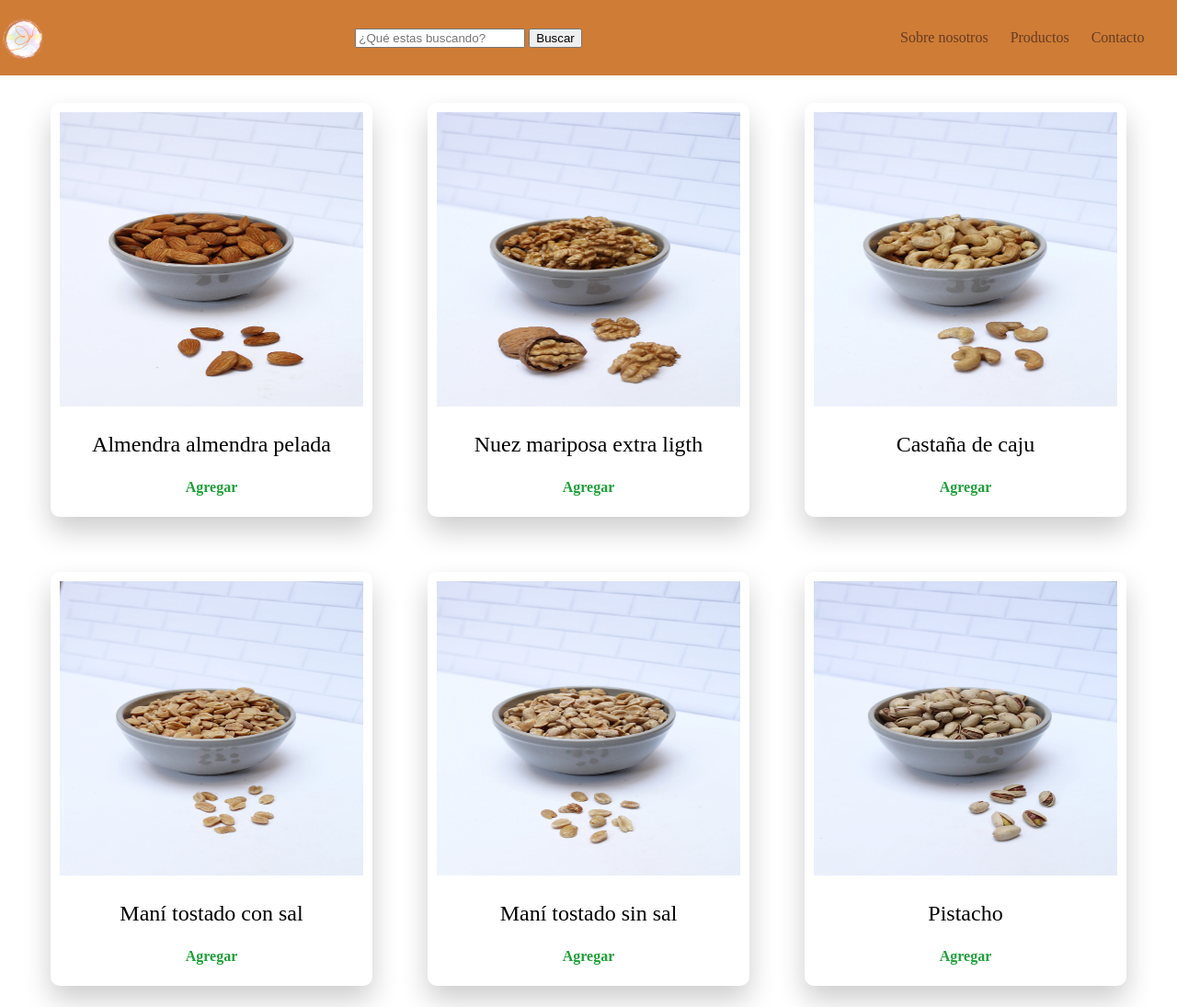
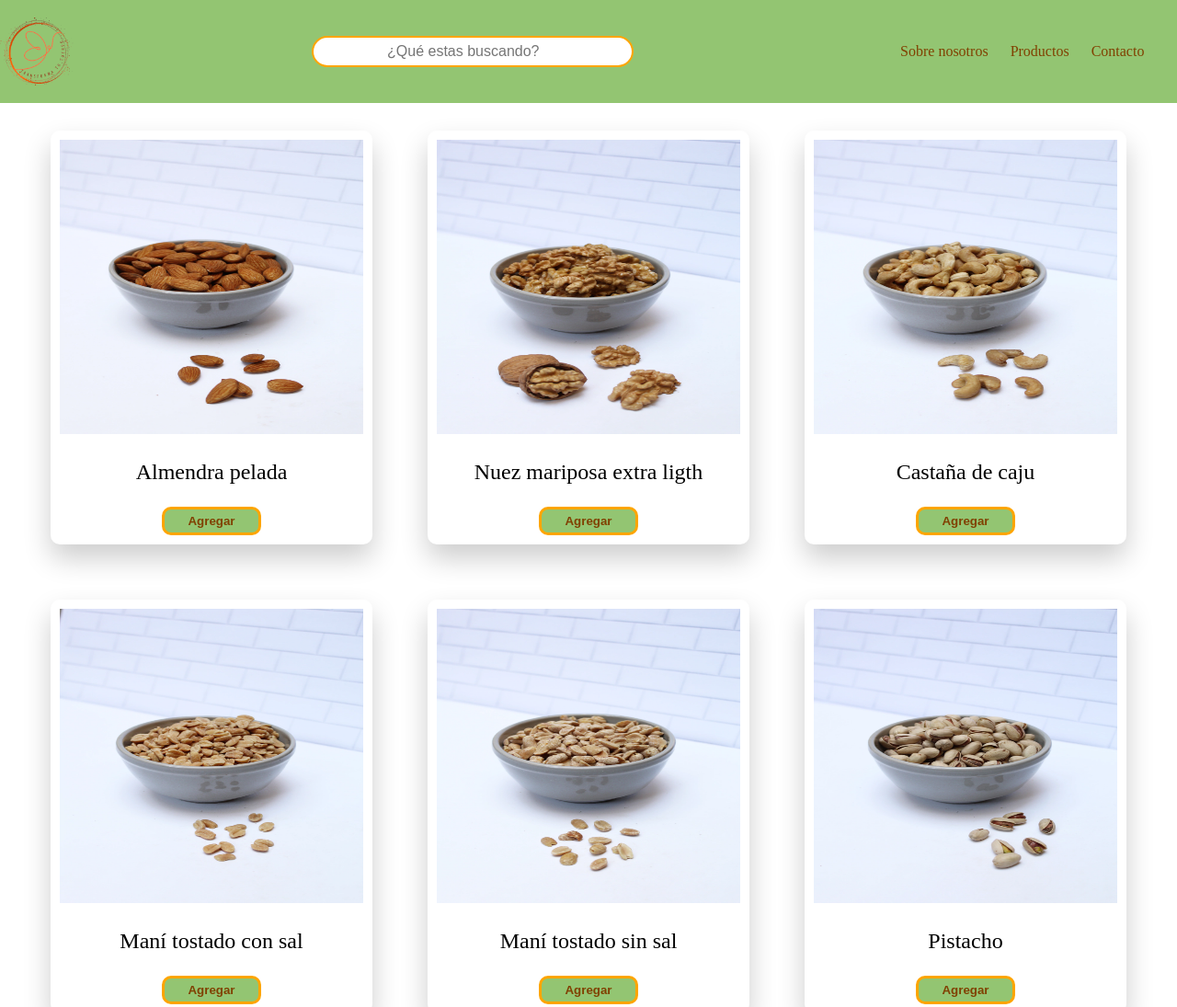
Before and after one commit to ClauTati/Cascaritas, a plain HTML site: page templates/home.html in a window 1280 px wide. Shown: the top 1095 px of the page at 92% size. Drawn offline with Linux system fonts and the light colour scheme.

Commit message:
2nd Modificar html y css
Modificación de imágenes, estilos

```diff
--- a/css/home.css
+++ b/css/home.css
@@ -1,8 +1,8 @@
 :root{
-    /*Configuración de variables de colores #f6f5e9;*/
-    --primary-color:#cf7c36;
-    --secondary-color:#653c24;
-    --third-color:#ddba9b;
+    /*Configuración de variables de colores #653c24 #f6f5e9;#ddba9b #ffecb4;FFA500*/
+    --primary-color: #93c572;
+    --secondary-color:#804000;
+    --third-color:#FFA500;
     --third-bis-color: #1ea139;
     /*colores de fondo*/
     --bg-color:#f6f5e9;
@@ -32,8 +32,8 @@ nav{
 }
 
 img{
-    width: 50px;
-    height: 50px;
+    width: 80px;
+    height: 80px;
 }
 nav ul{
     list-style: none;
@@ -67,6 +67,29 @@ nav ul li a, nav>a{
 nav ul li a:hover{
     background-color: var(--bg-input-color);
 }
+/*Form Buscar*/
+.input-search{
+    border:2px solid var(--third-color);
+    border-radius: 25px;
+    color: var(--secondary-color);
+    font-size: 16px;
+    height: 30px;
+    outline: none;
+    padding: 0px 80px;
+    width: 50%;
+    font-family: var(--primary-font);
+}
+
+.button-search{
+    background-color: var(--primary-color);
+    padding: 5px 25px;
+    border:3px solid #FFA500;
+    border-radius: 10px;
+    color: #804000;
+    font-weight:bold;
+
+}
+
 
 /*sección de productos */
 
--- a/templates/home.html
+++ b/templates/home.html
@@ -13,14 +13,14 @@
 <body>
     <header>
         <nav>
-            <img src="../static/img/LogoCascaritas.png" alt="Logo">
+            <img src="../static/img/CascaritasLogo__1.png" alt="Logo">
             <!--<a href="#">Cascaritas</a>-->
             <section id="search" class="">
                 <!--Espacio para el formulario de búsqueda-->
                 <form action="" method="" class="movie-search">
                     <label for="producto"></label>
                     <input type="text" placeholder="¿Qué estas buscando?" class="input-search" name="producto">
-                    <input type="submit" value="Buscar" class="button-search">
+                  <!--  <input type="submit" value="Buscar" class="button-search">-->
                 </form>
             </section>
             <ul>
@@ -36,38 +36,44 @@
                 <!--producto1-->
                 <div class="card">
                     <img src="../static/img/almendra1.webp" alt="">
-                    <h3>Almendra almendra pelada</h3>
-                    <a href="#" target="_blank">Agregar</a>
+                    <h3>Almendra pelada</h3>
+                    <input type="submit" value="Agregar" class="button-search">
+
                 </div>
                 <!--producto2-->
                 <div class="card">
                     <img src="../static/img/nuez mariposa.webp" alt="">
                     <h3>Nuez mariposa extra ligth</h3>
-                    <a href="#" target="_blank">Agregar</a>
+                    <input type="submit" value="Agregar" class="button-search">
+                    <!--<a href="#" target="_blank">Agregar</a>-->
                 </div>
                 <!--producto3-->
                 <div class="card">
                     <img src="../static/img/castañascaju.webp" alt="">
                     <h3>Castaña de caju</h3>
-                    <a href="#" target="_blank">Agregar</a>
+                    <input type="submit" value="Agregar" class="button-search">
+                    <!--<a href="#" target="_blank">Agregar</a>-->
                 </div>
                 <!--producto4-->
                 <div class="card">
                     <img src="../static/img/maniconsal.webp" alt="">
                     <h3>Maní tostado con sal</h3>
-                    <a href="#" target="_blank">Agregar</a>
+                    <input type="submit" value="Agregar" class="button-search">
+                    <!--<a href="#" target="_blank">Agregar</a>-->
                 </div>
                 <!--producto5-->
                 <div class="card">
                     <img src="../static/img/manisinsal.webp" alt="">
                     <h3>Maní tostado sin sal</h3>
-                    <a href="#" target="_blank">Agregar</a>
+                    <input type="submit" value="Agregar" class="button-search">
+                    <!--<a href="#" target="_blank">Agregar</a>-->
                 </div>
                 <!--producto6-->
                 <div class="card">
                     <img src="../static/img/pistacho tostado salado.webp" alt="">
                     <h3>Pistacho</h3>
-                    <a href="#" target="_blank">Agregar</a>
+                    <input type="submit" value="Agregar" class="button-search">
+                    <!--<a href="#" target="_blank">Agregar</a>-->
                 </div>
             </div>
         </section>
```
Also changed, not shown: index.html (+1 -1 lines), static/img/CascaritasLogo__1.png (added), static/img/LogoCascaritas.png (deleted), static/img/almendra-pelada.comun-4-op2_1_.jpg (deleted), static/img/castana-de-caju-cruda.jpg (deleted), static/img/mani-repelado-salado-y-tostado_1_1.jpg (deleted), static/img/nuez-pelada-mariposa-extra-light.jpg (deleted), static/img/pistacho-con-c_scara-salado-y-tostado-x-300-gr-sin-logo.jpg (deleted), static/img/rsz_mani-repelado-tostado-sin-sal-sin-tacc_1_1.jpg (deleted).
